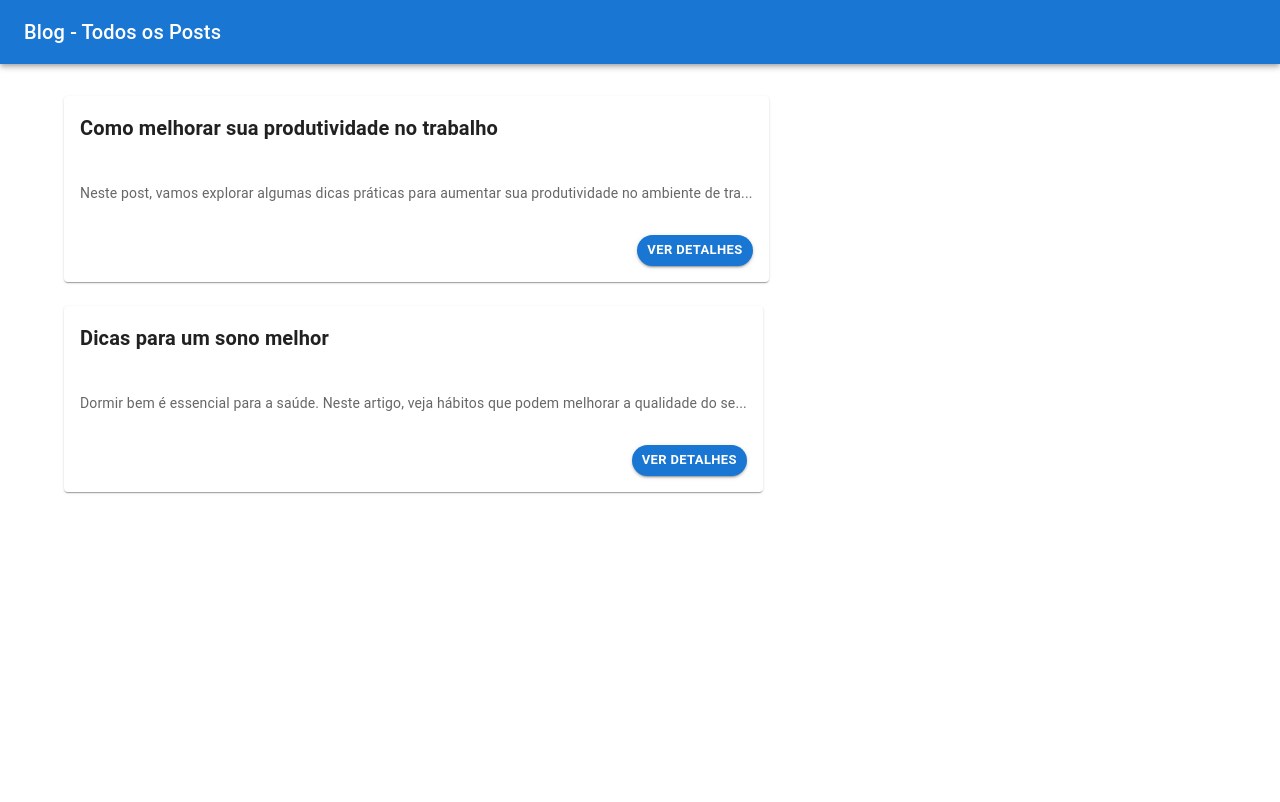
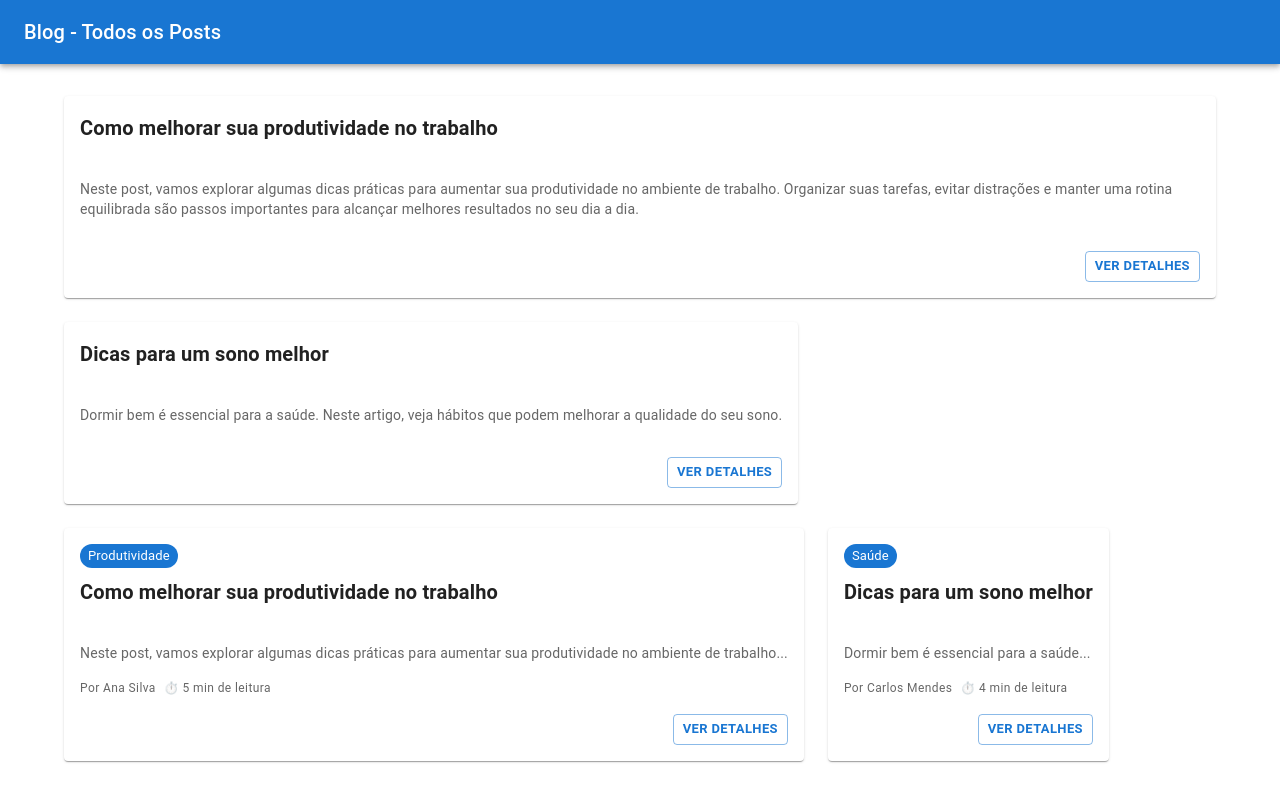
Before and after one commit to RafaelD0linski/aplicao-em-ReactJS, a React (Vite) app in the folder aplicao-em-ReactJS/: page /post in a window 1280 px wide. Shown: the top 802 px of the page. Built offline with nearby package versions, Linux system fonts and the light colour scheme.

Commit message:
Ajuste PostCrads em andamento

```diff
--- a/aplicao-em-ReactJS/src/components/PostCard.jsx
+++ b/aplicao-em-ReactJS/src/components/PostCard.jsx
@@ -1,4 +1,4 @@
-import { Card, CardContent, Typography, Button, CardActions } from '@mui/material';
+import { Card, CardContent, Typography, Button, CardActions, Chip, Box } from '@mui/material';
 import { useNavigate } from 'react-router-dom';
 
 export default function PostCard({ post }) {
@@ -9,23 +9,33 @@ export default function PostCard({ post }) {
       height: '100%',
       display: 'flex',
       flexDirection: 'column',
-      transition: 'all 0.3s ease',
+      transition: 'transform 0.3s ease, box-shadow 0.3s ease',
       '&:hover': {
         transform: 'translateY(-5px)',
-        boxShadow: '0 4px 20px rgba(0,0,0,0.1)'
+        boxShadow: 3
       }
     }}>
       <CardContent sx={{ flexGrow: 1 }}>
+        {/* Mostra a categoria se existir */}
+        {post.category && (
+          <Chip
+            label={post.category}
+            size="small"
+            color="primary"
+            sx={{ mb: 1 }}
+          />
+        )}
+
         <Typography
           variant="h6"
           gutterBottom
           sx={{
             fontWeight: 'bold',
-            minHeight: '64px',
             display: '-webkit-box',
             WebkitLineClamp: 2,
             WebkitBoxOrient: 'vertical',
-            overflow: 'hidden'
+            overflow: 'hidden',
+            minHeight: '3em' // Garante espaço para 2 linhas mesmo se título for curto
           }}
         >
           {post.title}
@@ -39,22 +49,35 @@ export default function PostCard({ post }) {
             WebkitLineClamp: 3,
             WebkitBoxOrient: 'vertical',
             overflow: 'hidden',
-            mb: 2
+            mb: 1
           }}
         >
-          {post.body.substring(0, 100)}...
+          {post.body}
         </Typography>
+
+        {/* Metadados no rodapé do card */}
+        <Box sx={{ display: 'flex', gap: 1, mt: 'auto', pt: 1 }}>
+          {post.author && (
+            <Typography variant="caption" color="text.secondary">
+              Por {post.author}
+            </Typography>
+          )}
+          {post.readTime && (
+            <Typography variant="caption" color="text.secondary">
+              ⏱️ {post.readTime}
+            </Typography>
+          )}
+        </Box>
       </CardContent>
 
       <CardActions sx={{ p: 2, pt: 0 }}>
         <Button
-          variant="contained"
           size="small"
+          variant="outlined"
           onClick={() => navigate(`/detalhes/${post.id}`)}
           sx={{
             ml: 'auto',
-            fontWeight: 'bold',
-            borderRadius: '20px'
+            fontWeight: 'bold'
           }}
         >
           Ver Detalhes
--- a/aplicao-em-ReactJS/src/data/posts.json
+++ b/aplicao-em-ReactJS/src/data/posts.json
@@ -8,5 +8,34 @@
     "id": 2,
     "title": "Dicas para um sono melhor",
     "body": "Dormir bem é essencial para a saúde. Neste artigo, veja hábitos que podem melhorar a qualidade do seu sono."
+  },
+  {
+    "id": 1,
+    "title": "Como melhorar sua produtividade no trabalho",
+    "body": "Neste post, vamos explorar algumas dicas práticas para aumentar sua produtividade no ambiente de trabalho...",
+    "author": "Ana Silva",
+    "date": "2023-11-15",
+    "readTime": "5 min de leitura",
+    "category": "Produtividade",
+    "tips": [
+      "Organize suas tarefas por prioridade",
+      "Faça pausas regulares",
+      "Evite multitarefas"
+    ]
+  },
+    {
+    "id": 2,
+    "title": "Dicas para um sono melhor",
+    "body": "Dormir bem é essencial para a saúde...",
+    "author": "Carlos Mendes",
+    "date": "2023-11-10",
+    "readTime": "4 min de leitura",
+    "category": "Saúde",
+    "benefits": [
+      "Melhora o humor",
+      "Aumenta a concentração",
+      "Fortalecimento imunológico"
+    ]
   }
+
 ]
--- a/aplicao-em-ReactJS/src/pages/DadosPage.jsx
+++ b/aplicao-em-ReactJS/src/pages/DadosPage.jsx
@@ -1,117 +1,89 @@
-import { useParams, Link } from 'react-router-dom';
+// src/pages/DadosPage.js
+import { useParams } from 'react-router-dom';
 import { useEffect, useState } from 'react';
 import {
   Container,
   Typography,
-  AppBar,
-  Toolbar,
+  Box,
   Button,
-  CssBaseline,
-  CircularProgress,
-  Box,
-  IconButton
+  Chip,
+  List,
+  ListItem,
+  ListItemText,
+  Divider
 } from '@mui/material';
+import { Link } from 'react-router-dom';
 import ArrowBackIcon from '@mui/icons-material/ArrowBack';
 import api from '../services/api';
 
 export default function DadosPage() {
   const { id } = useParams();
   const [post, setPost] = useState(null);
-  const [loading, setLoading] = useState(true);
-  const [error, setError] = useState(null);
 
   useEffect(() => {
-    setLoading(true);
-    api.get(`/posts/${id}`)
-      .then((res) => {
-        setPost(res.data);
-        setError(null);
-      })
-      .catch((err) => {
-        setError('Post não encontrado ou erro ao carregar');
-        console.error(err);
-      })
-      .finally(() => setLoading(false));
+    api.get(`/posts/${id}`).then((res) => setPost(res.data));
   }, [id]);
 
-  if (loading) {
+  if (!post) return <Typography>Carregando...</Typography>;
+
   return (
-      <Box display="flex" justifyContent="center" mt={4}>
-        <CircularProgress />
-        <Typography variant="body1" sx={{ ml: 2 }}>Carregando post...</Typography>
+    <Container sx={{ mt: 4, mb: 4 }}>
+      {/* Botão Voltar */}
+      <Button
+        startIcon={<ArrowBackIcon />}
+        component={Link}
+        to="/post"
+        sx={{ mb: 3 }}
+      >
+        Voltar
+      </Button>
+
+      {/* Metadados */}
+      <Box sx={{ display: 'flex', gap: 1, mb: 2 }}>
+        <Chip label={post.category} color="primary" />
+        <Chip label={`Autor: ${post.author}`} />
+        <Chip label={post.date} />
       </Box>
-    );
-  }
 
-  if (error || !post) {
-    return (
-      <Container sx={{ mt: 4 }}>
-        <Typography color="error" variant="h5" gutterBottom>
-          {error || 'Post não encontrado'}
+      {/* Título */}
+      <Typography variant="h4" gutterBottom>
+        {post.title}
       </Typography>
-        <Typography paragraph>
-          O post solicitado não foi encontrado em nosso sistema.
+
+      {/* Tempo de leitura */}
+      <Typography color="text.secondary" gutterBottom>
+        ⏳ {post.readTime}
       </Typography>
+
+      <Divider sx={{ my: 3 }} />
+
+      {/* Conteúdo completo */}
+      <Typography paragraph sx={{ fontSize: '1.1rem' }}>
+        {post.body}
+      </Typography>
+
+      {/* Seções extras (aparecem SOMENTE aqui) */}
+      {post.tips && (
+        <Box sx={{ mt: 4 }}>
+          <Typography variant="h6" gutterBottom>📌 Dicas:</Typography>
+          <List dense>
+            {post.tips.map((tip, index) => (
+              <ListItem key={index}>
+                <ListItemText primary={`• ${tip}`} />
+              </ListItem>
+            ))}
+          </List>
+        </Box>
+      )}
+
       <Button
         variant="contained"
-          color="primary"
         component={Link}
         to="/post"
-          sx={{ mt: 2 }}
-          startIcon={<ArrowBackIcon />}
+        sx={{ mt: 4 }}
       >
-          Voltar para lista de posts
+        Voltar para lista
       </Button>
     </Container>
   );
 }
-
-  return (
-    <>
-      <CssBaseline />
-      <AppBar position="static">
-        <Toolbar>
-          <IconButton
-            edge="start"
-            color="inherit"
-            component={Link}
-            to="/post"
-            sx={{ mr: 2 }}
-          >
-            <ArrowBackIcon />
-          </IconButton>
-          <Typography variant="h6">Detalhes do Post</Typography>
-        </Toolbar>
-      </AppBar>
-
-      <Container sx={{ mt: 4, mb: 4 }}>
-        <Typography variant="h4" gutterBottom>
-          {post.title}
-        </Typography>
-
-        <Typography
-          variant="body1"
-          paragraph
-          sx={{
-            whiteSpace: 'pre-line',
-            lineHeight: '1.8',
-            fontSize: '1.1rem'
-          }}
-        >
-          {post.body}
-        </Typography>
-
-        <Button
-          variant="contained"
-          color="primary"
-          component={Link}
-          to="/post"
-          startIcon={<ArrowBackIcon />}
-          sx={{ mt: 2 }}
-        >
-          Voltar para todos os posts
-        </Button>
-      </Container>
-    </>
-  );
-}
```
Lines whose indentation alone changed are shown as unchanged.
